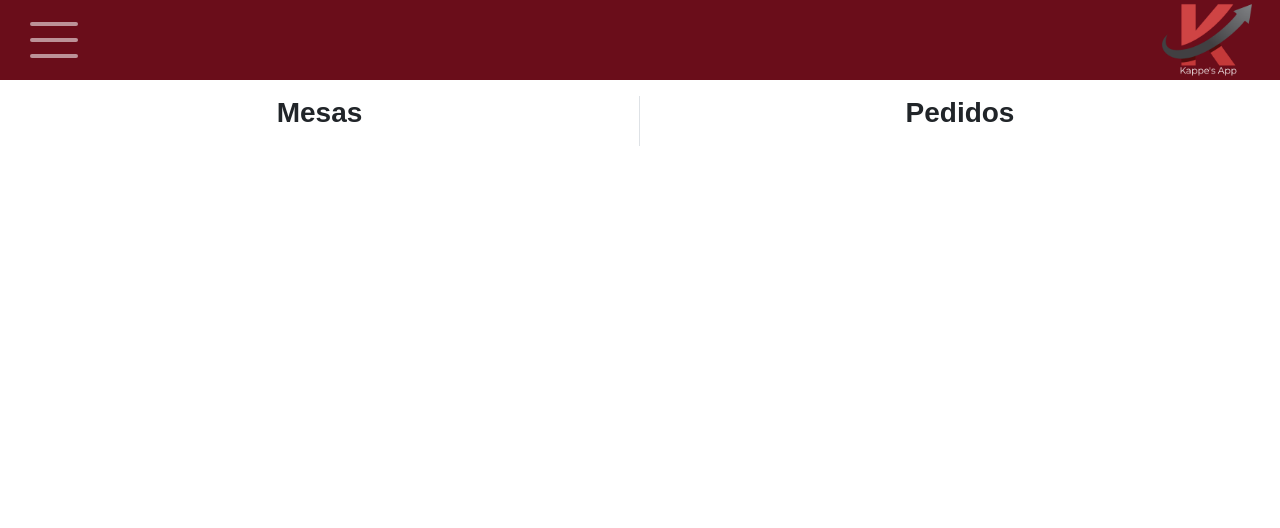
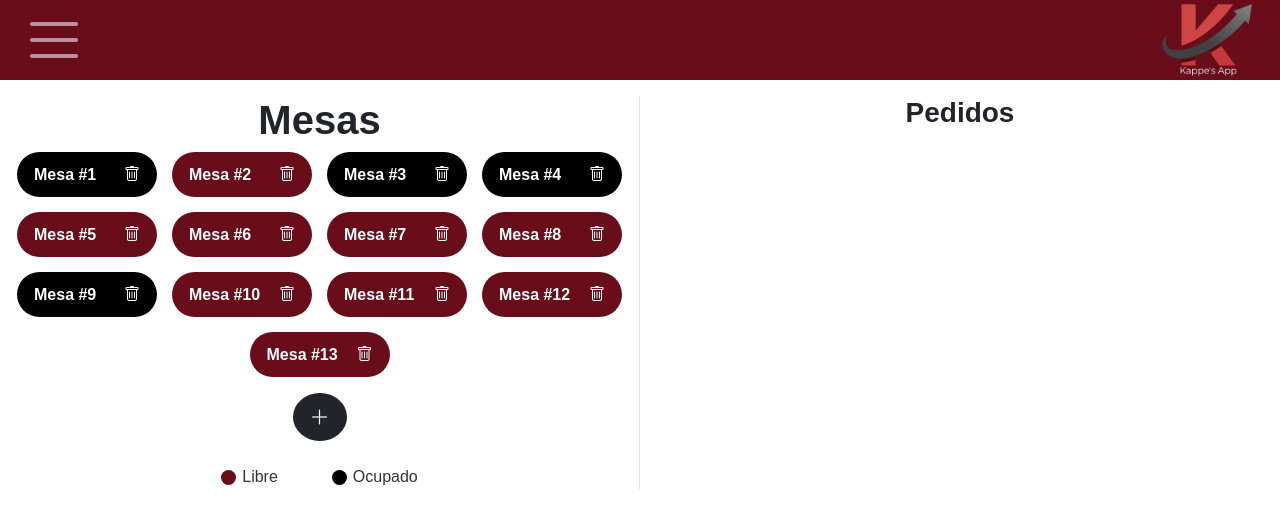
Before and after one commit to Athina7-7/Kappes_App, a Django app: page / in a window 1280 px wide. Shown: the top 528 px of the page. Run offline with Django 5.2, Linux system fonts and the light colour scheme; data comes from the database, SQL or seed files in the repository; both versions use the stored data as it was after the commit.

Commit message:
Progreso en gestión de mesas (cambios locales)

```diff
--- a/KappesApp/urls.py
+++ b/KappesApp/urls.py
@@ -25,4 +25,7 @@ from principal import views
 urlpatterns = [
     path('admin/', admin.site.urls),
     path('', views.home, name='home'),
+    path('agregar-mesa/', views.agregar_mesa, name='agregar_mesa'),
+    path('eliminar-mesa/<int:id>/', views.eliminar_mesa, name='eliminar_mesa'),
+    path('estado-mesa/<int:id>/', views.estado_mesa, name='estado_mesa'),
 ]
--- a/principal/models/mesa.py
+++ b/principal/models/mesa.py
@@ -7,4 +7,4 @@ class Mesa(models.Model):
     estado = models.BooleanField(default=True);
 
     def __str__(self):
-        return self.numero
+        return f"Mesas {self.numero} - {'Libre' if self.estado else 'Ocupada'}"
--- a/principal/views.py
+++ b/principal/views.py
@@ -1,7 +1,38 @@
-from django.shortcuts import render
+from django.shortcuts import render, redirect, get_object_or_404
+#get_object_or_404: me ayuda. abuscar un objeto en la base de datos, y si no existe, django
+#devuelve un error 404 (página no encontrada)
+from .models import Mesa
 
 # la carpeta principal contiene toda la lógica de la página, se le
 # indica con el archivo views.py lo que se verá (llamado a los templates)
 
 def home(request):
-    return render(request, "home.html")
+    mesas = Mesa.objects.all().order_by("numero")  # obtener todas las mesas ordenadas
+    return render(request, "home.html", {"mesas": mesas})
+
+
+def agregar_mesa(request):
+    if request.method == "POST":
+        # calcular el siguiente número de mesa
+        ultimo_numero = Mesa.objects.all().order_by("-numero").first()
+        nuevo_numero = ultimo_numero.numero + 1 if ultimo_numero else 1
+
+        Mesa.objects.create(numero=nuevo_numero, estado=True)
+    return redirect("home")
+
+def eliminar_mesa(request, id):
+    if request.method == "POST":
+        mesa = Mesa.objects.get(id_mesa=id)
+        mesa.delete()
+    return redirect("home")
+
+
+def estado_mesa(request, id):
+    #Aca, me busca en la tabla Mesa el id de la mesa con el que estamos trabajndo
+    # Si lo encuentra, lo guarda en la variable mesa, y si no, devuelve un error
+    mesa = get_object_or_404(Mesa, id_mesa=id)
+
+    #Aca se cambia el estado de la mesa, si estaba libre (true), lo pasa a ocupado (false), y viceversa
+    mesa.estado = not mesa.estado
+    mesa.save() # Se actualiza en la base de datos
+    return redirect("home") #Se actualiza o redirige al home
--- a/static/css/base.css
+++ b/static/css/base.css
@@ -58,3 +58,73 @@ en este caso es el elemento imagen */
 .offcanvas{
   background-color: #6a0d1a;
 }
+
+
+
+
+/*--------------MESAS---------------------------------------------*/
+
+.contenedor-mesas {
+  display: flex;
+  flex-wrap: wrap; /* que los botones pasen a otra fila si no caben */
+  gap: 15px;       /* espacio entre botones */
+  justify-content: center; /* centrarlos */
+}
+
+.mesa-botones {
+  color: white;
+  width: 140px;               /* todos del mismo ancho */
+  height: 45px;               /* todos del mismo alto */
+  display: flex;              /*Se utiliza para alinear el texto + el icono*/
+  align-items: center;        /*Centra verticalmente el contenido*/
+  justify-content: space-between; /* texto a la izquierda, icono a la derecha */
+  padding: 0 12px;            /* espacio interno a los lados*/
+  border-radius: 25px;        /* Esto es para hacerle los bordes */
+  white-space: nowrap;        /*Esto evita que, apartir de la mesa 10 para adelante, el contenido se desborde y se generen mas líneas de lo que debería*/
+
+}
+
+.leyenda {
+  display: flex;
+  justify-content: center;
+  align-items: center;
+  gap: 30px; /* espacio entre "Libre" y "Ocupado" */
+  font-size: 1rem;
+  color: #333;
+  margin-top: 20px;
+}
+
+
+.leyenda-item {
+  display: flex;
+  align-items: center;
+  gap: 6px; /* espacio entre el punto y el texto */
+  font-weight: 500;
+}
+
+
+.dot {
+  width: 15px;
+  height: 15px;
+  border-radius: 50%; /* círculo perfecto */
+  display: inline-block;
+}
+
+
+.dot.libre {
+  background-color: #6a0d1a; /* vinotinto */
+}
+
+.dot.ocupado {
+  background-color: #000; /* negro */
+}
+
+.mesa-libre {
+  background-color: #6a0d1a; /* vinotinto */
+  color: white;
+}
+
+.mesa-ocupada {
+  background-color: #000; /* negro */
+  color: white;
+}
--- a/templates/home.html
+++ b/templates/home.html
@@ -4,27 +4,62 @@
 <div class="row">
   <!-- Columna de Mesas -->
   <div class="col-md-6 border-end">
-    <h3 class="text-center fw-bold">Mesas</h3>
-    <div class="d-flex flex-wrap gap-2 justify-content-center mt-3">
+    <h1 class="text-center fw-bold">Mesas</h1>
 
+    <!-- Contenedor de botones de mesas -->
+    <div class="contenedor-mesas">
+      {% for mesa in mesas %}
+          <div class="mesa-botones {% if mesa.estado %}mesa-libre{% else %}mesa-ocupada{% endif %} d-flex align-items-center justify-content-between px-3 py-2 rounded-pill">
+
+            <!-- Botón principal que cambia el estado -->
+            <form method="post" action="{% url 'estado_mesa' mesa.id_mesa %}" class="m-0">
+              {% csrf_token %}
+              <button type="submit" class="btn text-white p-0 fw-bold">
+                Mesa #{{ mesa.numero }}
+              </button>
+            </form>
+
+            <!-- Botón de eliminar -->
+            <form method="post" action="{% url 'eliminar_mesa' mesa.id_mesa %}" class="m-0">
+              {% csrf_token %}
+              <button type="submit" class="btn btn-link text-white p-0">
+                <i class="bi bi-trash ms-2"></i>
+              </button>
+            </form>
+
+          </div>
+        {% endfor %}
+
+
+    </div> <!-- 🔹 Aquí cierra solo las mesas -->
+
+    <!-- Botón para agregar una mesa (fuera del contenedor de mesas) -->
+    <div class="d-flex justify-content-center mt-3">
+      <form method="post" action="{% url 'agregar_mesa' %}">
+        {% csrf_token %}
+        <button type="submit" class="btn btn-dark btn-lg rounded-circle d-flex align-items-center justify-content-center">
+          <i class="bi bi-plus-lg"></i>
+        </button>
+      </form>
     </div>
 
+    <!-- Leyenda -->
+    <div class="leyenda text-center mt-4">
+      <span class="leyenda-item">
+        <span class="dot libre"></span> Libre
+      </span>
+      <span class="leyenda-item ms-4">
+        <span class="dot ocupado"></span> Ocupado
+      </span>
+    </div>
   </div>
 
   <!-- Columna de Pedidos -->
   <div class="col-md-6">
     <h3 class="text-center fw-bold">Pedidos</h3>
     <div class="mt-3">
-
+      <!-- Aquí irán los pedidos -->
     </div>
   </div>
 </div>
 {% endblock %}
-
-
-<!--
-EXPLICACIÓN DEL ARCHIVO:
-
-es el archivo principal (home) que será la primera vista, este hereda atraves de extends "base.html"
-  todas las etiquetas, etc. que contiene base.html, y con block content   endblock se indica de donde
-   inicia y acaba el contenido de ese template -->
```
Also changed, not shown: db.sqlite3.
